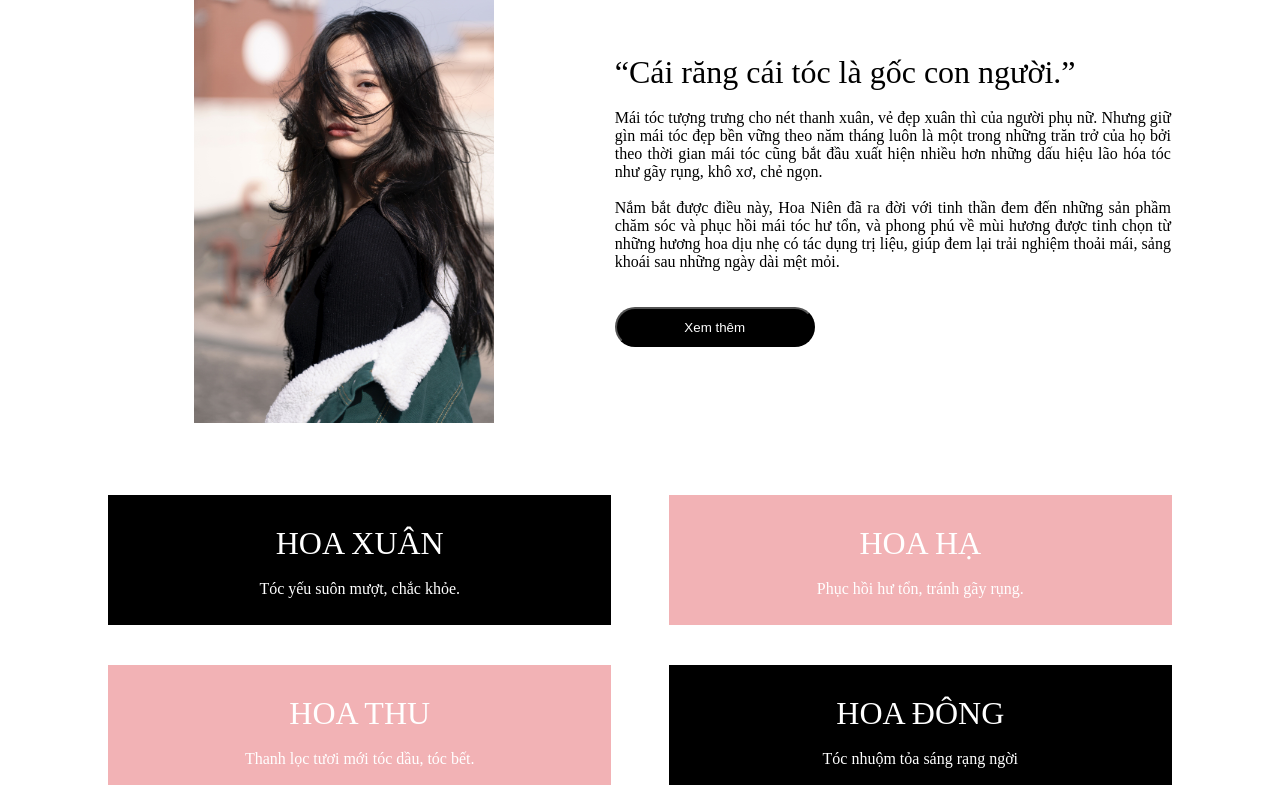
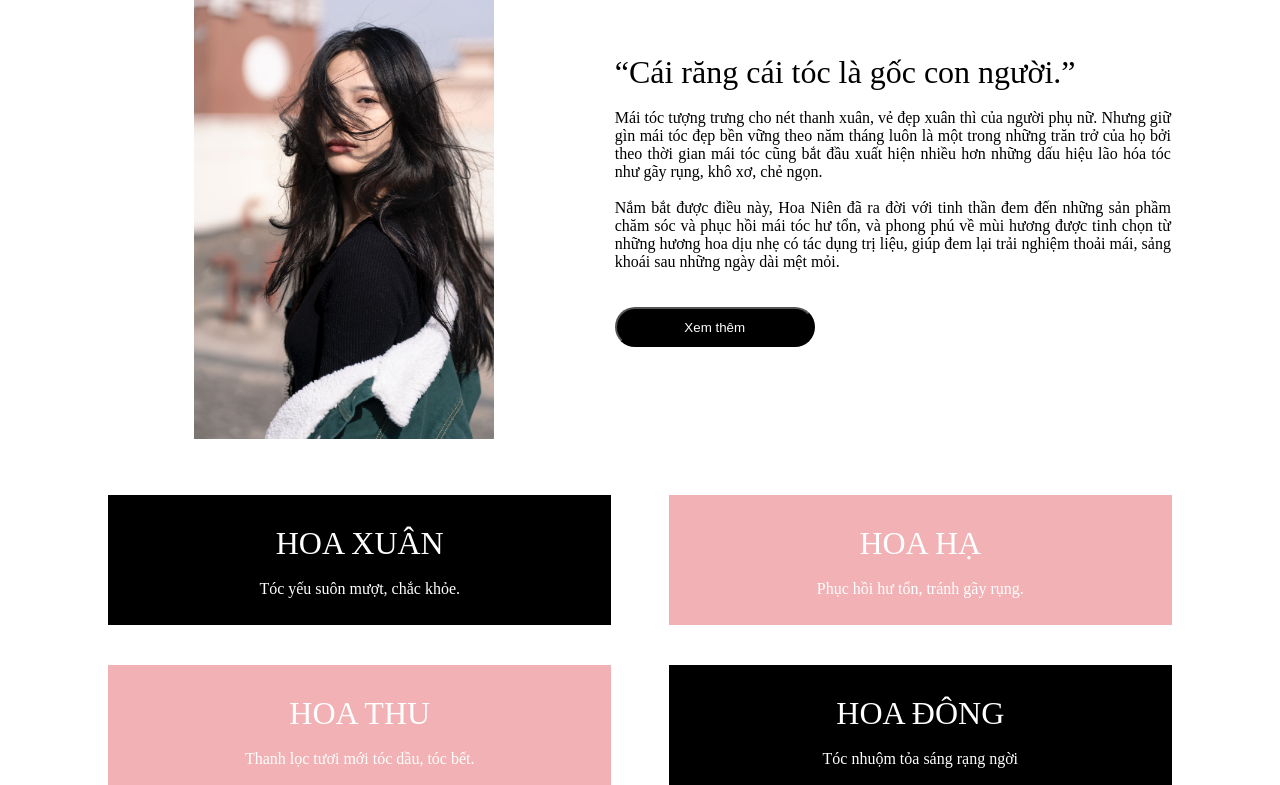
Before and after one commit to doramoonn/indexx, a plain HTML site: page index.html in a window 1280 px wide. Shown: the part 71-856 px from the top of the page. Drawn offline with Linux system fonts and the light colour scheme.

Commit message:
Update index.html

```diff
--- a/index.html
+++ b/index.html
@@ -49,7 +49,7 @@
 		</li>
 	</ul></div></div>
 	<div class="main1">
-	<div class="main1_left"><br><br>
+	<div class="main1_left"><br><br><p></p><p></p>
 	<img src="images/hinh_1-min.jpg" width="300" align ="right" hspace ="20">
 	</div>
 	<div class="main1_right"><p></p>
```
